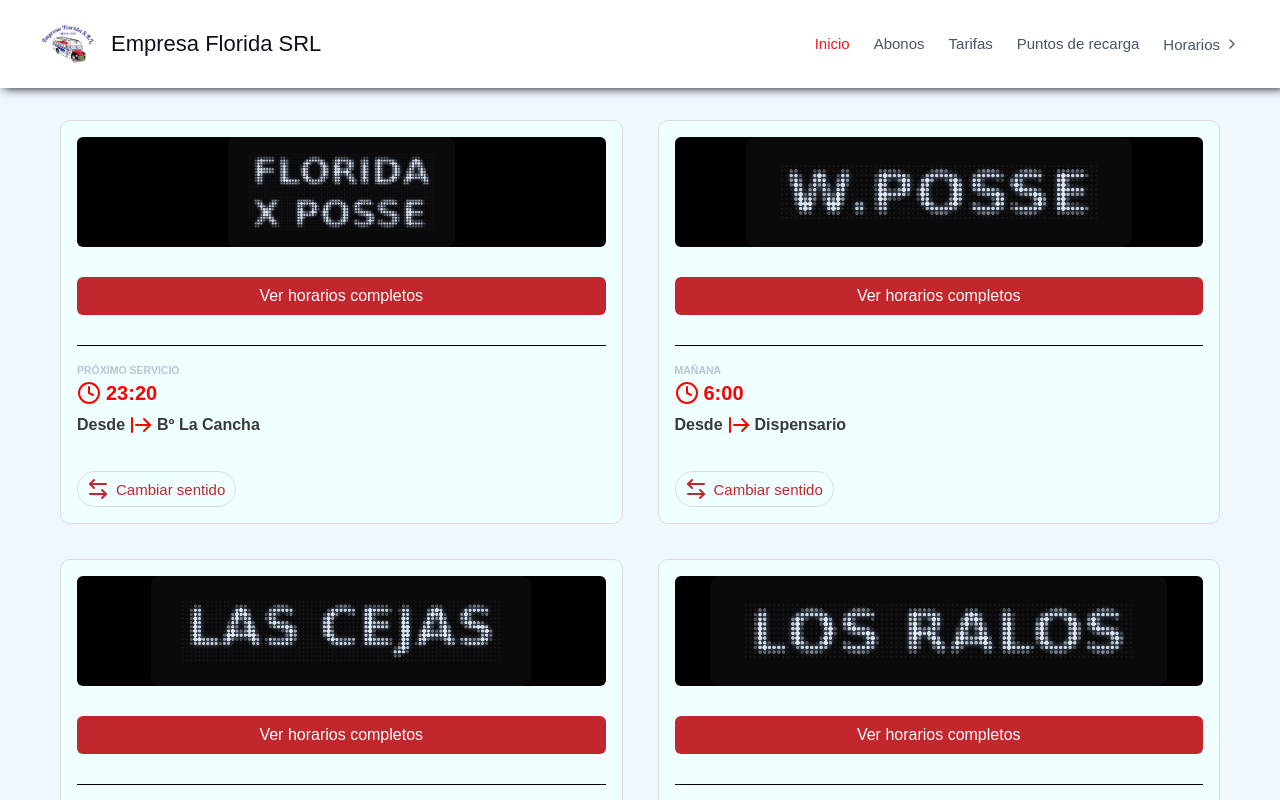
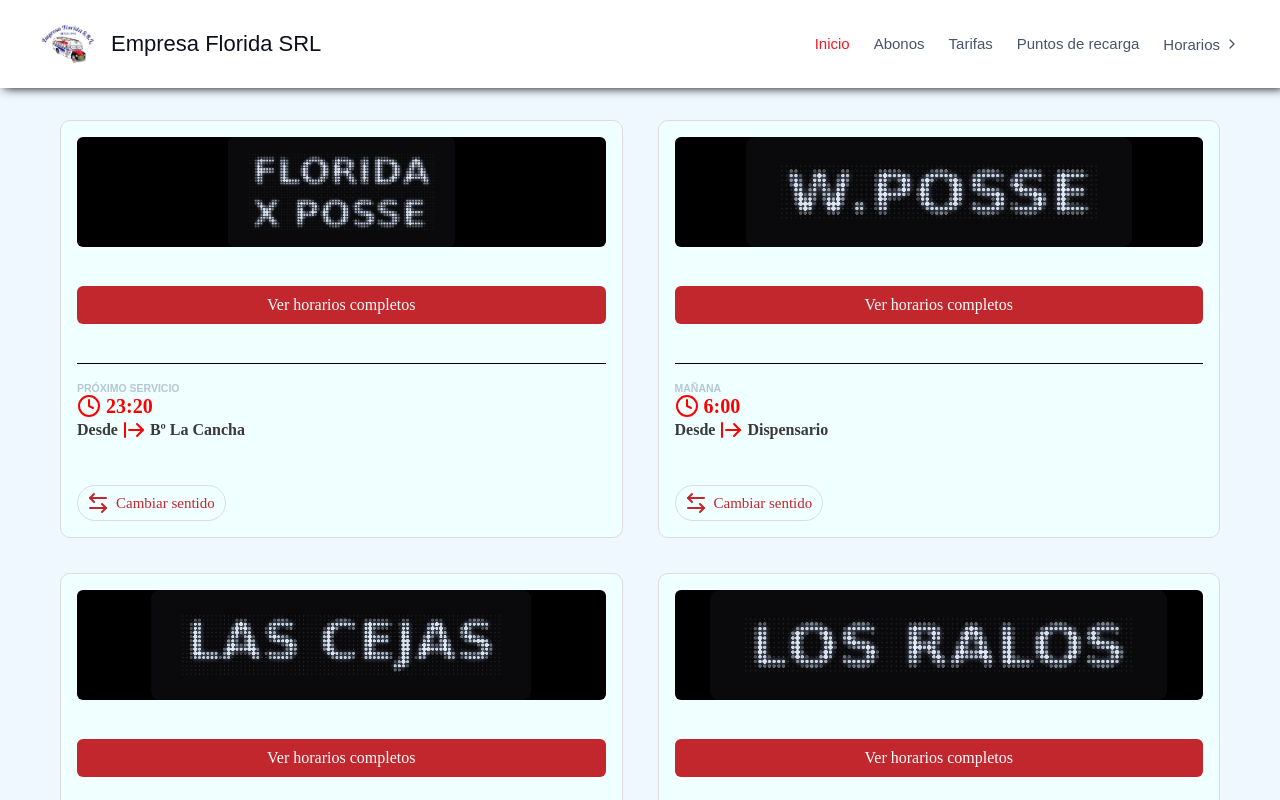
Before and after one commit to Juanchuchuy/EmpresaFlorida-web, a React (Vite) app: page / in a window 1280 px wide. Shown: the top 800 px of the page. Built offline with nearby package versions, Linux system fonts and the light colour scheme.

Commit message:
Correji los pointer de las cards de los horarios

```diff
--- a/src/components/CardSection.css
+++ b/src/components/CardSection.css
@@ -10,7 +10,6 @@
   grid-template-columns: repeat(2, 1fr);
   gap: 35px;
   padding: 32px 20px;
-  padding: 32px calc(20px + env(safe-area-inset-right, 0px)) calc(32px + env(safe-area-inset-bottom, 0px)) calc(20px + env(safe-area-inset-left, 0px));
   max-width: 1200px;
   margin: 0 auto;
   box-sizing: border-box;
@@ -19,14 +18,14 @@
 .card {
   display: flex;
   flex-direction: column;
-  gap: 30px;
+  gap: 39px;
   padding: 16px;
   transition: all 0.3s ease;
   border: 1px solid var(--card-border);
   border-radius: 10px;
   box-sizing: border-box;
   background-color: azure;
-  font-family: "Montserrat",sans-serif;
+  font-family: var(--font-heading);
 }
 
 
@@ -45,6 +44,7 @@
   display: block;
   background: #000;
   object-fit: contain;
+  cursor: pointer;
 }
 
 @media (max-width: 640px) {
@@ -61,7 +61,7 @@
 }
 .card-info strong{
 
-  font-family: "Montserrat", sans-serif;
+  font-family: var(--font-heading);
   font-weight: 600;
 
 }
@@ -70,7 +70,6 @@
   display: flex;
   flex-direction: row;
   align-items: center;
-  text-align: start;
   gap: 4px;
   overflow: hidden;
   margin: 0 0 4px;
@@ -81,9 +80,6 @@
 
 .card-hora {
   margin: 0;
-  display: flex;
-  flex-direction: column;
-  gap: 5px;
   font-size: 15px;
   margin-bottom: 8px;
 }
```
